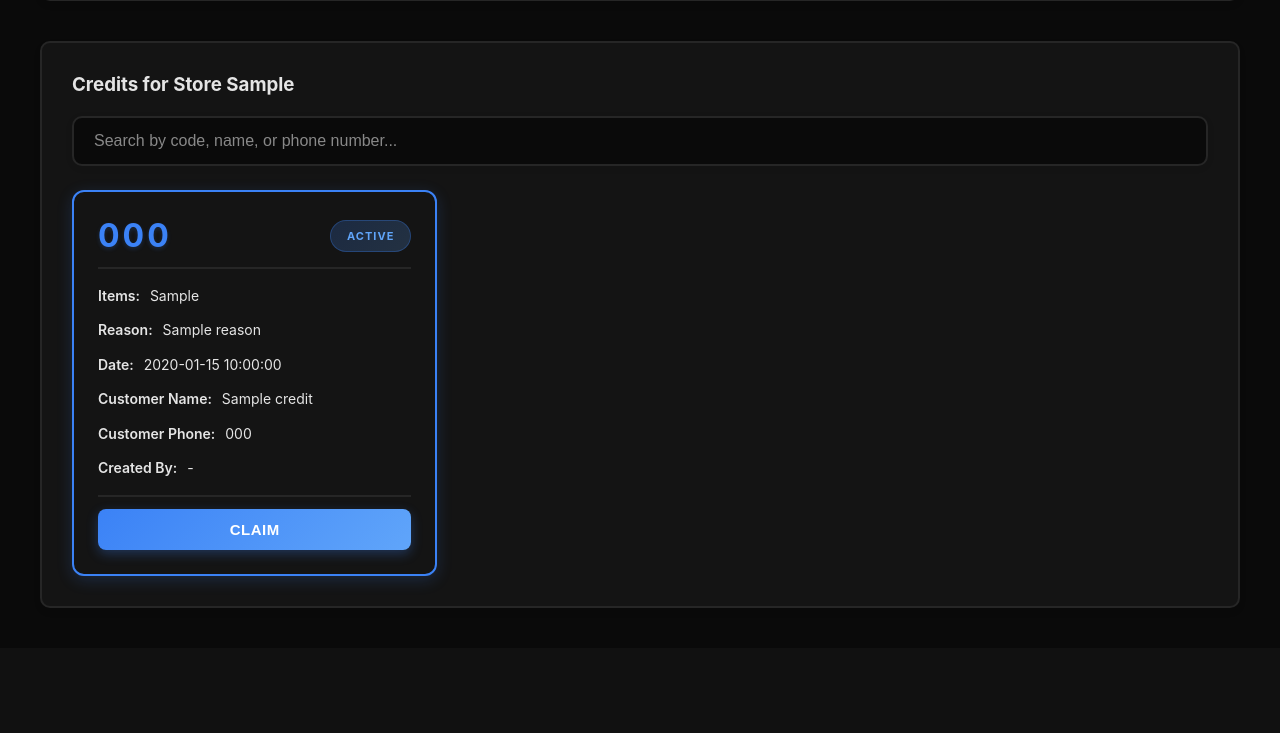
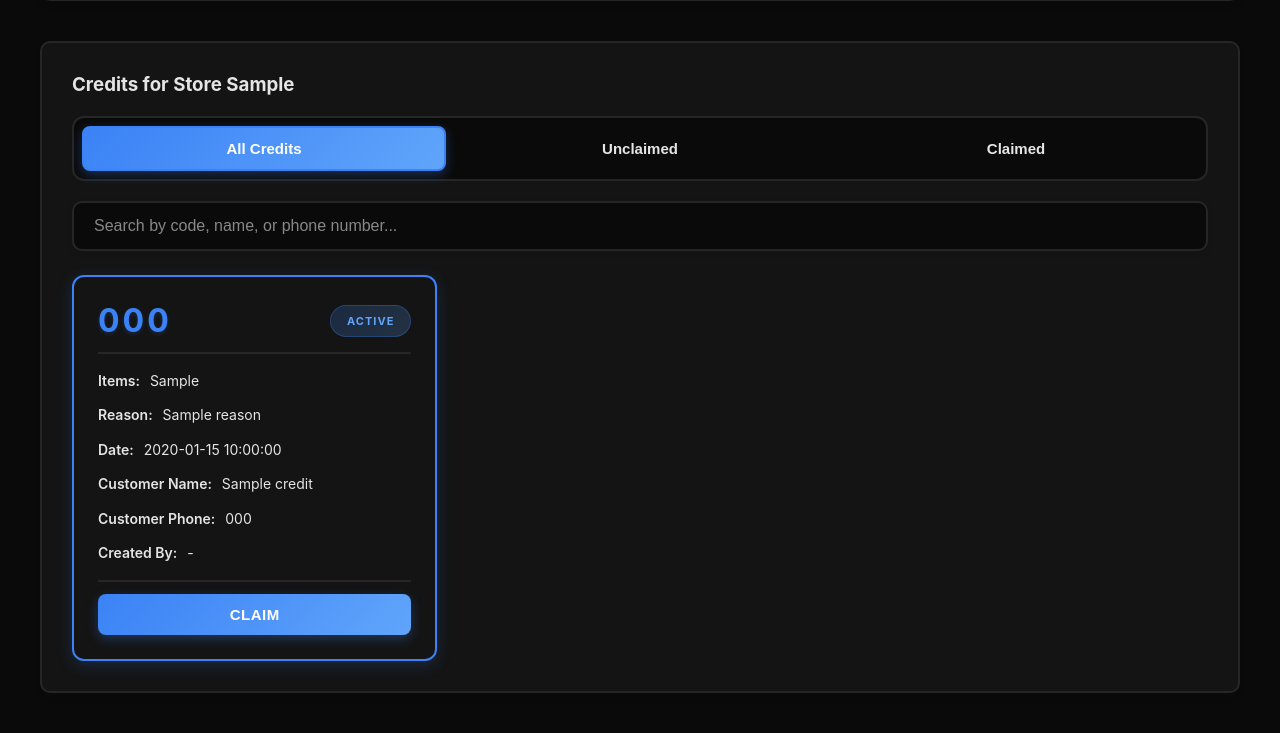
Before and after one commit to relytttt/domcredsys, a Flask app: template templates/dashboard.html in a window 1280 px wide. Shown: the part 807-1540 px from the top of the page. Before the commit the page ends 1415 px from the top, so only its background shows below. Run offline with Flask 3, Linux system fonts and the light colour scheme; the template is opened without the code that fills it: most values are stand-ins (such as "Sample title", 1, 10 or a date in 2020); parts of the project's set-up code (start-up, migrations or seed data) failed here and were passed over.

Commit message:
Add toggle filter and swipe functionality for credits
Co-authored-by: relytttt <126397527+relytttt@users.noreply.github.com>

```diff
--- a/static/css/style.css
+++ b/static/css/style.css
@@ -57,6 +57,42 @@ body {
 
 .theme-toggle:hover {
     background: var(--hover-bg);
+}
+
+/* Filter Toggle Container */
+.filter-toggle-container {
+    display: flex;
+    gap: 12px;
+    margin-bottom: 20px;
+    background: var(--input-bg);
+    padding: 8px;
+    border-radius: 12px;
+    border: 2px solid var(--border-color);
+}
+
+.filter-toggle-btn {
+    flex: 1;
+    padding: 12px 20px;
+    background: transparent;
+    color: var(--text-color);
+    border: 2px solid transparent;
+    border-radius: 8px;
+    font-size: 15px;
+    font-weight: 600;
+    cursor: pointer;
+    transition: all 0.3s ease;
+    text-transform: capitalize;
+}
+
+.filter-toggle-btn:hover {
+    background: var(--hover-bg);
+}
+
+.filter-toggle-btn.active {
+    background: linear-gradient(135deg, var(--accent-color), var(--accent-light));
+    color: white;
+    border-color: var(--accent-color);
+    box-shadow: 0 4px 12px rgba(59, 130, 246, 0.3);
 }
 
 /* Search Container */
@@ -520,6 +556,17 @@ body {
         font-size: 16px;
     }
 
+    /* Filter Toggle */
+    .filter-toggle-container {
+        flex-direction: column;
+        gap: 8px;
+    }
+
+    .filter-toggle-btn {
+        width: 100%;
+        padding: 14px;
+    }
+
     /* Stats Grid */
     .stats-grid {
         grid-template-columns: 1fr;
--- a/static/js/main.js
+++ b/static/js/main.js
@@ -11,10 +11,98 @@ document.addEventListener('DOMContentLoaded', function() {
         themeToggle.addEventListener('click', toggleTheme);
     }
 
+    // Initialize filter state
+    let currentFilter = 'all';
+
+    // Attach filter toggle event listeners
+    document.querySelectorAll('.filter-toggle-btn').forEach(button => {
+        button.addEventListener('click', function() {
+            // Update active state
+            document.querySelectorAll('.filter-toggle-btn').forEach(btn => btn.classList.remove('active'));
+            this.classList.add('active');
+
+            // Update filter and apply
+            currentFilter = this.dataset.filter;
+            filterCredits();
+        });
+    });
+
     // Attach search event listener
     const searchInput = document.getElementById('credit-search');
     if (searchInput) {
         searchInput.addEventListener('input', filterCredits);
+    }
+
+    // Add swipe gesture support for filter toggle
+    let touchStartX = 0;
+    let touchEndX = 0;
+    const creditsGrid = document.querySelector('.credits-grid');
+
+    if (creditsGrid) {
+        creditsGrid.addEventListener('touchstart', function(e) {
+            touchStartX = e.changedTouches[0].screenX;
+        }, { passive: true });
+
+        creditsGrid.addEventListener('touchend', function(e) {
+            touchEndX = e.changedTouches[0].screenX;
+            handleSwipeGesture();
+        }, { passive: true });
+    }
+
+    function handleSwipeGesture() {
+        const swipeThreshold = 100; // Minimum distance for swipe
+        const swipeDistance = touchEndX - touchStartX;
+
+        if (Math.abs(swipeDistance) > swipeThreshold) {
+            const filterButtons = Array.from(document.querySelectorAll('.filter-toggle-btn'));
+            const currentIndex = filterButtons.findIndex(btn => btn.classList.contains('active'));
+
+            if (swipeDistance > 0) {
+                // Swipe right - go to previous filter
+                if (currentIndex > 0) {
+                    filterButtons[currentIndex - 1].click();
+                }
+            } else {
+                // Swipe left - go to next filter
+                if (currentIndex < filterButtons.length - 1) {
+                    filterButtons[currentIndex + 1].click();
+                }
+            }
+        }
+    }
+
+    // Modified filterCredits function to respect current filter
+    function filterCredits() {
+        const query = (document.getElementById('credit-search')?.value || '').toLowerCase().trim();
+        const tiles = document.querySelectorAll('.credit-tile');
+        const noResults = document.getElementById('no-results');
+        let visibleCount = 0;
+
+        tiles.forEach(tile => {
+            const code = tile.dataset.code.toLowerCase();
+            const customerPhone = (tile.dataset.customerPhone || '').toLowerCase();
+            const customerName = (tile.dataset.customerName || '').toLowerCase();
+            const status = tile.dataset.status;
+
+            // Check if matches search query
+            const matchesSearch = !query || code.includes(query) || customerPhone.includes(query) || customerName.includes(query);
+
+            // Check if matches current filter
+            const matchesFilter = currentFilter === 'all' || status === currentFilter;
+
+            // Show tile only if it matches both search and filter
+            if (matchesSearch && matchesFilter) {
+                tile.style.display = 'flex';
+                visibleCount++;
+            } else {
+                tile.style.display = 'none';
+            }
+        });
+
+        // Show/hide no results message
+        if (noResults) {
+            noResults.style.display = visibleCount === 0 ? 'block' : 'none';
+        }
     }
 
     // Attach claim button event listeners
@@ -122,32 +210,6 @@ function updateThemeIcon(theme) {
     }
 }
 
-// Search/Filter Functionality for Credits
-function filterCredits() {
-    const query = document.getElementById('credit-search').value.toLowerCase().trim();
-    const tiles = document.querySelectorAll('.credit-tile');
-    const noResults = document.getElementById('no-results');
-    let visibleCount = 0;
-
-    tiles.forEach(tile => {
-        const code = tile.dataset.code.toLowerCase();
-        const customerPhone = (tile.dataset.customerPhone || '').toLowerCase();
-        const customerName = (tile.dataset.customerName || '').toLowerCase();
-
-        if (code.includes(query) || customerPhone.includes(query) || customerName.includes(query)) {
-            tile.style.display = 'flex';
-            visibleCount++;
-        } else {
-            tile.style.display = 'none';
-        }
-    });
-
-    // Show/hide no results message
-    if (noResults) {
-        noResults.style.display = visibleCount === 0 && query !== '' ? 'block' : 'none';
-    }
-}
-
 // Submit Claim - uses customer details stored at credit creation
 function submitClaim(code) {
     // Get claim URL from data attribute
--- a/templates/dashboard.html
+++ b/templates/dashboard.html
@@ -88,6 +88,13 @@
         <h3 style="margin-bottom: 20px;">Credits for Store {{ selected_store }}</h3>
 
         {% if credits %}
+        <!-- Filter Toggle -->
+        <div class="filter-toggle-container">
+            <button class="filter-toggle-btn active" data-filter="all">All Credits</button>
+            <button class="filter-toggle-btn" data-filter="active">Unclaimed</button>
+            <button class="filter-toggle-btn" data-filter="claimed">Claimed</button>
+        </div>
+
         <!-- Search Bar -->
         <div class="search-container">
             <input type="text" id="credit-search" placeholder="Search by code, name, or phone number...">
```
